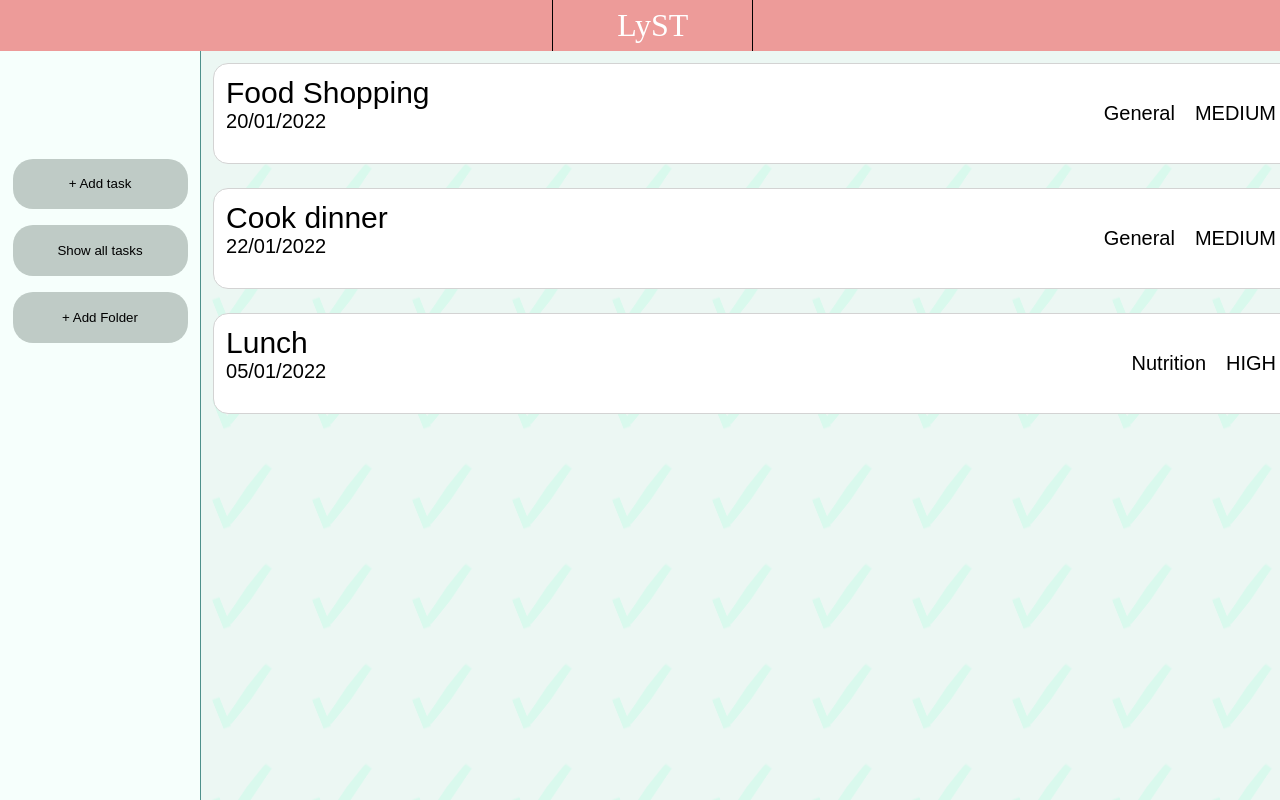
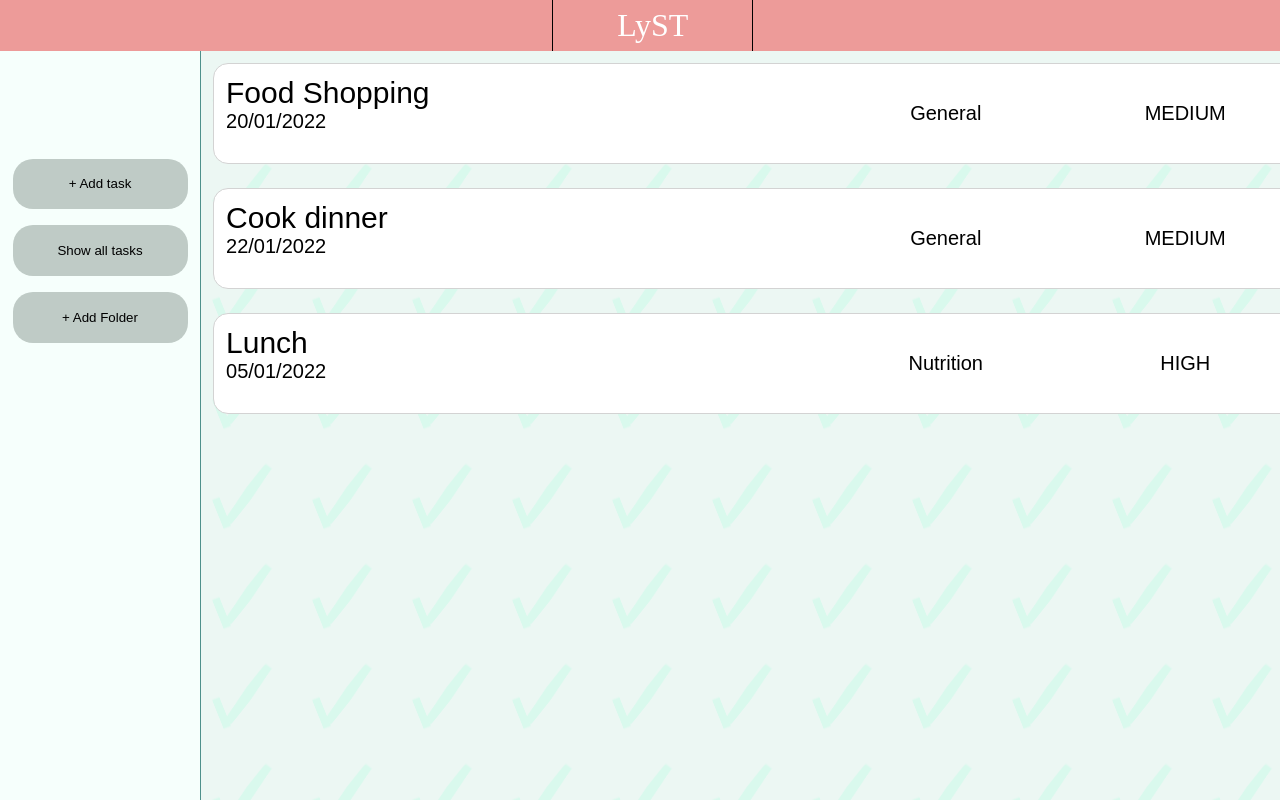
Before and after one commit to MattRueter/TOP_libraryapp, a website built with webpack: page dist/index.html in a window 1280 px wide. Both pictures are taken after a click on the button "Show all tasks". Shown: the top 800 px of the page. Built offline with nearby package versions, Linux system fonts and the light colour scheme.

Commit message:
update labels on task items so they fit better

```diff
--- a/src/styles.css
+++ b/src/styles.css
@@ -191,7 +191,7 @@
 
 								}
 					.rightContainer{
-						width:400px;
+						width:600px;
 							display:flex;
 							flex-direction: row;
 							justify-content: flex-end;
@@ -201,8 +201,10 @@
 							display:flex;
 							flex-direction: column;
 							justify-content: center;
+
 							align-items: center;
 								margin:10px;
+								width: 300px;
 						}
 						.markComplete{
 							background: #cfffed;
```
